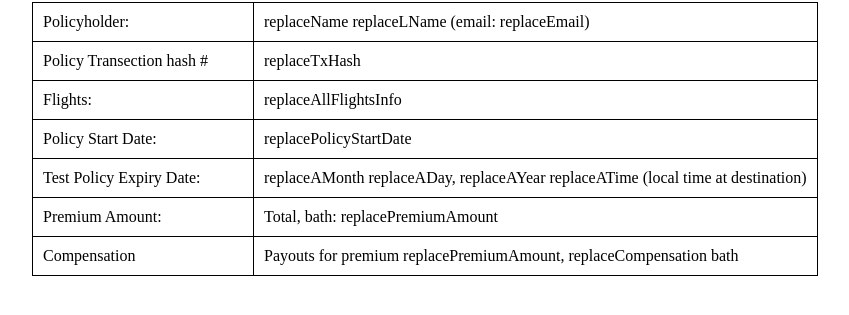
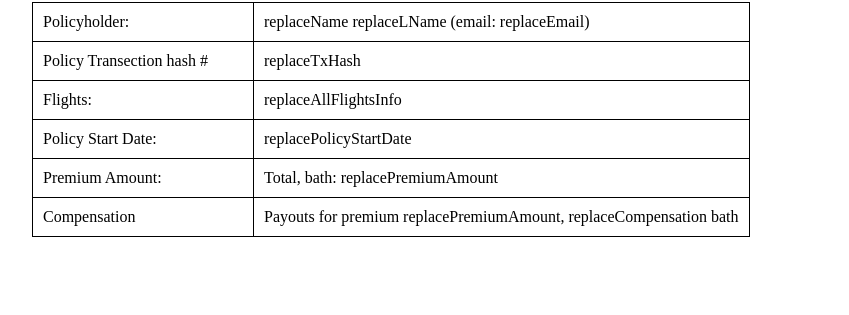
Before and after one commit to theohncom/wongre-1st-project, a website: page views/certificateMulti.html in a window 1280 px wide. Shown: the part 85-400 px from the top of the page, without its empty margins (3-852 px from the left). Drawn offline with Linux system fonts and the light colour scheme.

Commit message:
fix certificateMulti*

```diff
--- a/views/certificateMulti.html
+++ b/views/certificateMulti.html
@@ -39,10 +39,6 @@
 <td>replacePolicyStartDate</td>
 </tr>
 <tr>
-<td style="width: 200px;">Test Policy Expiry Date:</td>
-<td>replaceAMonth replaceADay, replaceAYear replaceATime (local time at destination)</td>
-</tr>
-<tr>
 <td style="width: 200px;">Premium Amount:</td>
 <td>Total, bath: replacePremiumAmount</td>
 </tr>
```
Also changed, not shown: views/certificateMulti_table.html (+0 -4 lines).
